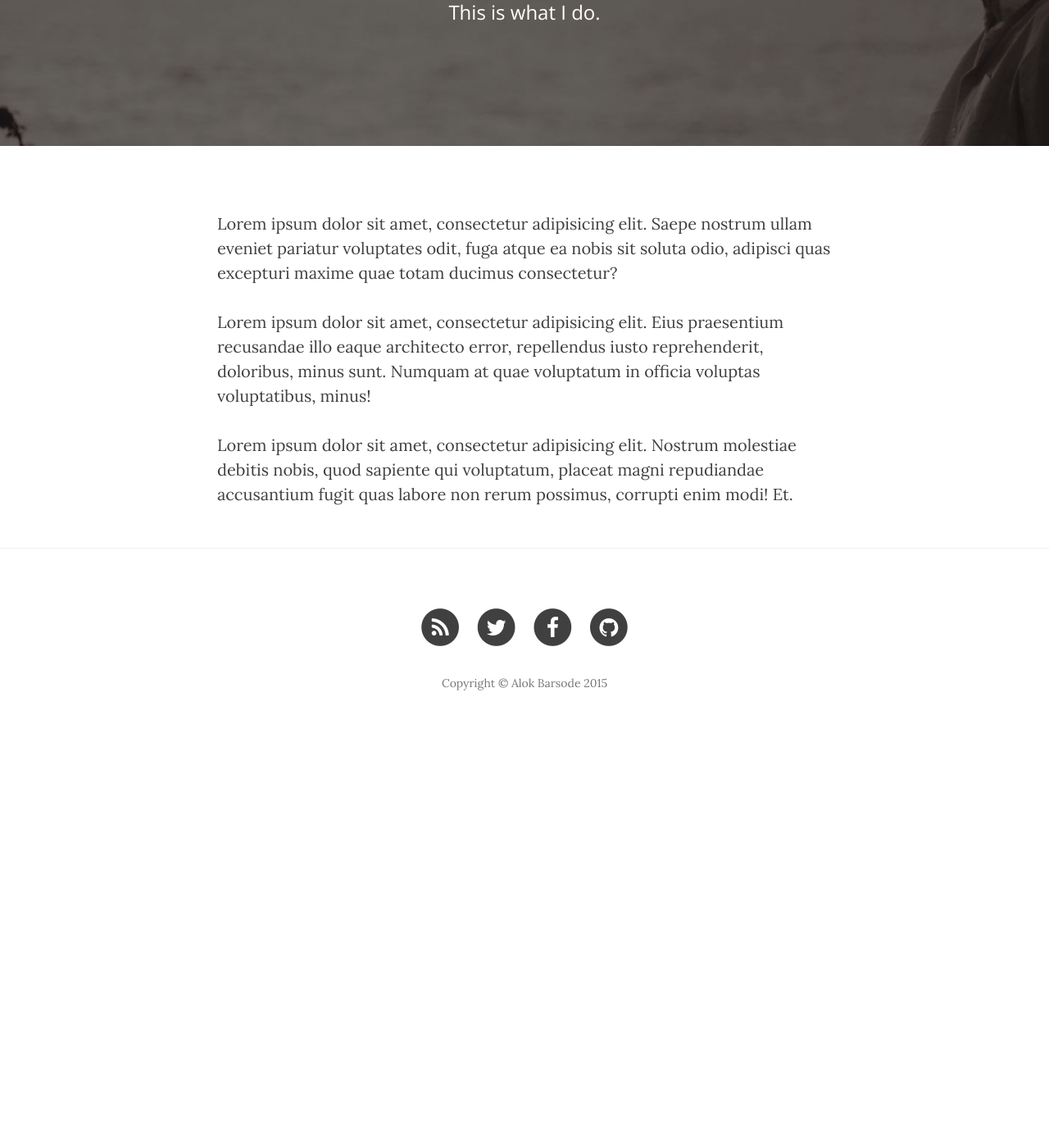
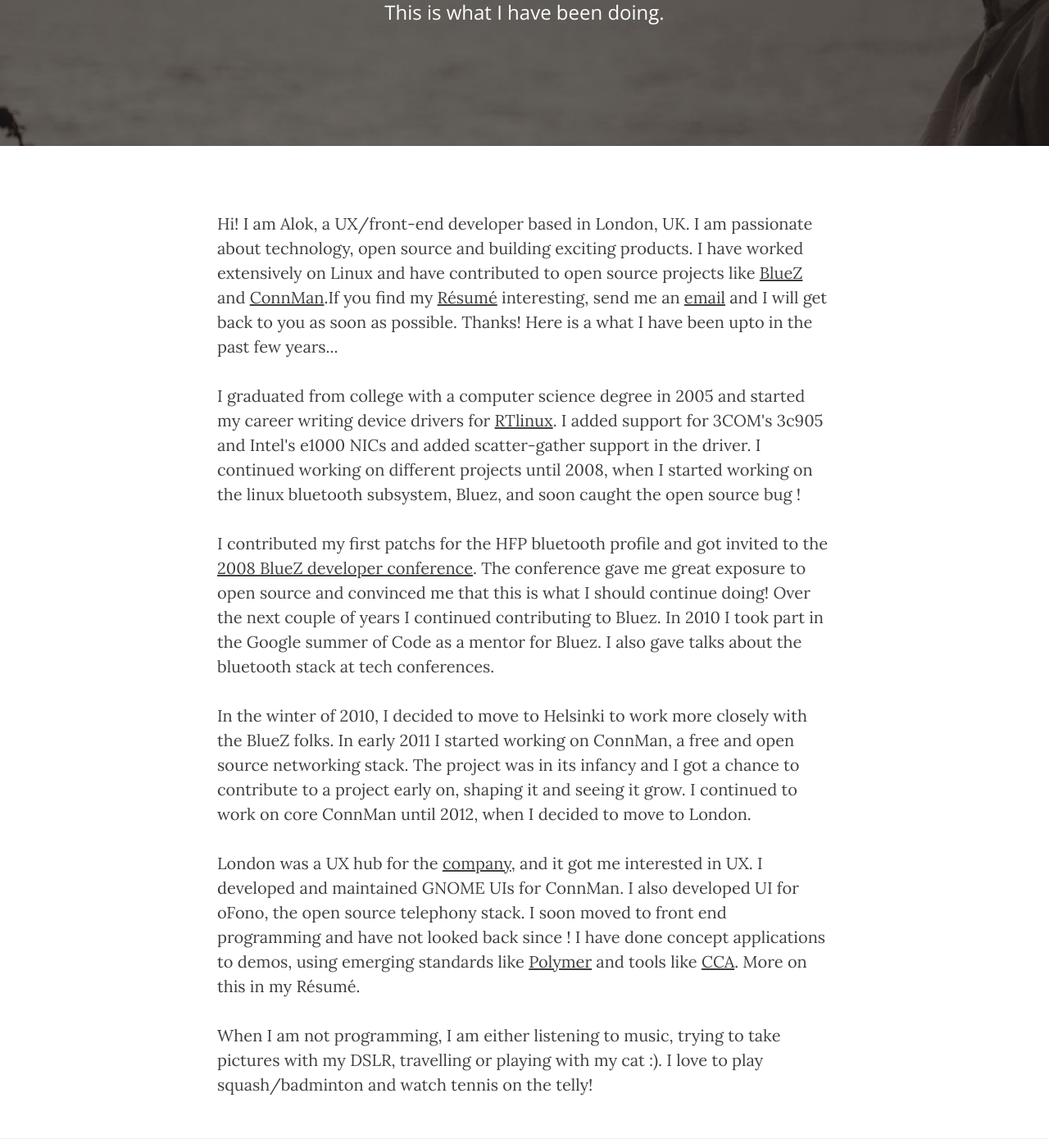
Before and after one commit to abarsode/abarsode.github.io, a Jekyll site: the page built from about.html, in a window 1280 px wide and 1400 px high, scrolled down 270 px. Shown: the whole window at 82% size. Built offline with Jekyll 4.4.1, drawn with Linux system fonts in a browser that asks for light colours; nearby versions of some CDN libraries; before the commit the page ends 1179 px from its top, so only the background shows below that.

Commit message:
Complete about info
Added Info in the about section. Updated resume.

```diff
--- a/about.html
+++ b/about.html
@@ -1,12 +1,25 @@
 ---
 layout: page
 title: "About"
-description: "This is what I do."
+description: "This is what I have been doing."
 header-img: "img/about-bg.jpg"
 ---
 
-<p>Lorem ipsum dolor sit amet, consectetur adipisicing elit. Saepe nostrum ullam eveniet pariatur voluptates odit, fuga atque ea nobis sit soluta odio, adipisci quas excepturi maxime quae totam ducimus consectetur?</p>
-
-<p>Lorem ipsum dolor sit amet, consectetur adipisicing elit. Eius praesentium recusandae illo eaque architecto error, repellendus iusto reprehenderit, doloribus, minus sunt. Numquam at quae voluptatum in officia voluptas voluptatibus, minus!</p>
-
-<p>Lorem ipsum dolor sit amet, consectetur adipisicing elit. Nostrum molestiae debitis nobis, quod sapiente qui voluptatum, placeat magni repudiandae accusantium fugit quas labore non rerum possimus, corrupti enim modi! Et.</p>
+<p>
+Hi! I am Alok, a UX/front-end developer based in London, UK. I am passionate about technology, open source and building exciting products. I have worked extensively on Linux and have contributed to open source projects like <a href="http://www.bluez.org/">BlueZ</a> and <a href="https://01.org/connman">ConnMan</a>.If you find my <a href="resume/Alok_Barsode.pdf">Résumé</a> interesting, send me an <a href="mailto:barsodealok@gmail.com?Subject=Hello" target="_top">email</a> and I will get back to you as soon as possible. Thanks! Here is a what I have been upto in the past few years...
+</p>
+<p>
+I graduated from college with a computer science degree in 2005 and started my career writing device drivers for <a href="https://en.wikipedia.org/wiki/RTLinux">RTlinux</a>. I added support for 3COM's 3c905 and Intel's e1000 NICs and added scatter-gather support in the driver. I continued working on different projects until 2008, when I started working on the linux bluetooth subsystem, Bluez, and soon caught the open source bug !
+</p>
+<p>
+I contributed my first patchs for the HFP bluetooth profile and got invited to the <a href="http://www.bluez.org/development/helsinki2008/">2008 BlueZ developer conference</a>. The conference gave me great exposure to open source and convinced me that this is what I should continue doing! Over the next couple of years I continued contributing to Bluez. In 2010 I took part in the Google summer of Code as a mentor for Bluez. I also gave talks about the bluetooth stack at tech conferences.
+</p>
+<p>
+In the winter of 2010, I decided to move to Helsinki to work more closely with the BlueZ folks. In early 2011 I started working on ConnMan, a free and open source networking stack. The project was in its infancy and I got a chance to contribute to a project early on, shaping it and seeing it grow. I continued to work on core ConnMan until 2012, when I decided to move to London.
+</p>
+<p>
+London was a UX hub for the <a href="http://www.intel.com">company</a>, and it got me interested in UX. I developed and maintained GNOME UIs for ConnMan. I also developed UI for oFono, the open source telephony stack. I soon moved to front end programming and have not looked back since ! I have done concept applications to demos, using emerging standards like <a hrf="https://www.polymer-project.org/1.0/">Polymer</a> and tools like <a href="https://github.com/MobileChromeApps/mobile-chrome-apps">CCA</a>. More on this in my Résumé.
+</p>
+<p>
+When I am not programming, I am either listening to music, trying to take pictures with my DSLR, travelling or playing with my cat :). I love to play squash/badminton and watch tennis on the telly!
+</p>
```
Also changed, not shown: 1 other file.
